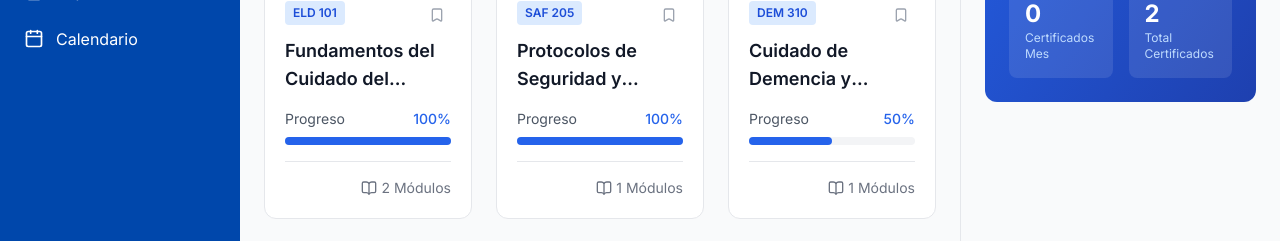
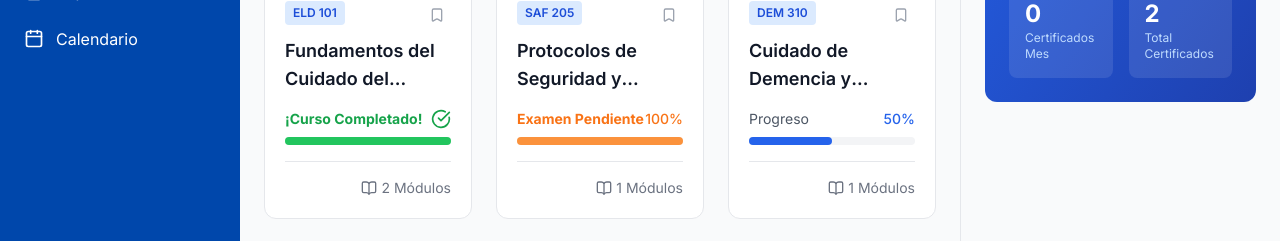
Before and after one commit to PapConAbrilar/RedCuidado, a Django app: page /home/ in a window 1280 px wide. Shown: the part 374-615 px from the top of the page. Run offline with Django 5.2, Linux system fonts and the light colour scheme; a user stored in the database is signed in; data comes from the database, SQL or seed files in the repository; some libraries are stand-ins or nearby versions.

Commit message:
UI: Add visual distinction between 100% progress (exam pending) and course fully completed on dashboard cards

```diff
--- a/RedCuidado/lms/templates/lms/home.html
+++ b/RedCuidado/lms/templates/lms/home.html
@@ -66,12 +66,26 @@
                     </h3>
 
                     <div class="mt-auto">
-                        <div class="flex justify-between text-sm text-gray-600 mb-2">
-                            <span>Progreso</span>
-                            <span class="font-medium text-blue-600">{{ item.progress }}%</span>
+                        <div class="flex justify-between text-sm mb-2">
+                            {% if item.is_completed %}
+                                <span class="font-bold text-green-600">¡Curso Completado!</span>
+                                <i data-lucide="check-circle" class="w-5 h-5 text-green-600"></i>
+                            {% elif item.progress == 100 %}
+                                <span class="font-bold text-orange-500">Examen Pendiente</span>
+                                <span class="font-medium text-orange-500">{{ item.progress }}%</span>
+                            {% else %}
+                                <span class="text-gray-600">Progreso</span>
+                                <span class="font-medium text-blue-600">{{ item.progress }}%</span>
+                            {% endif %}
                         </div>
                         <div class="w-full bg-gray-100 rounded-full h-2 mb-4">
-                            <div class="bg-blue-600 h-2 rounded-full transition-all duration-500" style="width: {{ item.progress }}%;"></div>
+                            {% if item.is_completed %}
+                                <div class="bg-green-500 h-2 rounded-full transition-all duration-500" style="width: 100%;"></div>
+                            {% elif item.progress == 100 %}
+                                <div class="bg-orange-400 h-2 rounded-full transition-all duration-500" style="width: 100%;"></div>
+                            {% else %}
+                                <div class="bg-blue-600 h-2 rounded-full transition-all duration-500" style="width: {{ item.progress }}%;"></div>
+                            {% endif %}
                         </div>
                         <div class="flex items-center justify-between text-sm text-gray-500 pt-4 border-t">
                             <!-- Left placeholder item kept visually balanced -->
--- a/RedCuidado/lms/views.py
+++ b/RedCuidado/lms/views.py
@@ -249,7 +249,8 @@ def home_view(request):
             'course': course,
             'progress': progress,
             'modules_count': modules_count,
-            'is_pinned': is_pinned
+            'is_pinned': is_pinned,
+            'is_completed': enr.is_completed if enr else False
         })
 
     # Sort by ID to match learning path order
```
